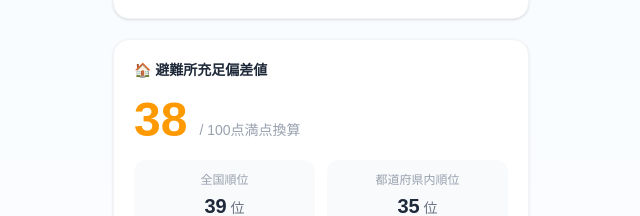
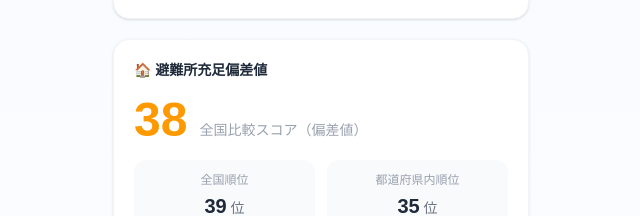
Before and after one commit to yu-saku04/bousai-hensachi, a Next.js app: page /result/01100 in a window 1280 px wide. Shown: the part 2024-2240 px from the top of the page, without its empty margins (319-959 px from the left). Built offline with nearby package versions, Linux system fonts and the light colour scheme.

Commit message:
fix: clarify shelter score label as deviation value

```diff
--- a/src/app/result/[jisCode]/page.tsx
+++ b/src/app/result/[jisCode]/page.tsx
@@ -270,7 +270,7 @@ export default async function ResultPage({ params }: PageProps) {
               <p className={`text-5xl font-extrabold tabular-nums leading-none ${getScoreLevelColor(data.shelterScore)}`}>
                 {data.shelterScore}
               </p>
-              <p className="text-sm text-gray-400 pb-1">/ 100点満点換算</p>
+              <p className="text-sm text-gray-400 pb-1">全国比較スコア（偏差値）</p>
             </div>
             <div className="grid grid-cols-2 gap-3">
               <div className="bg-gray-50 rounded-xl p-3 text-center">
```
